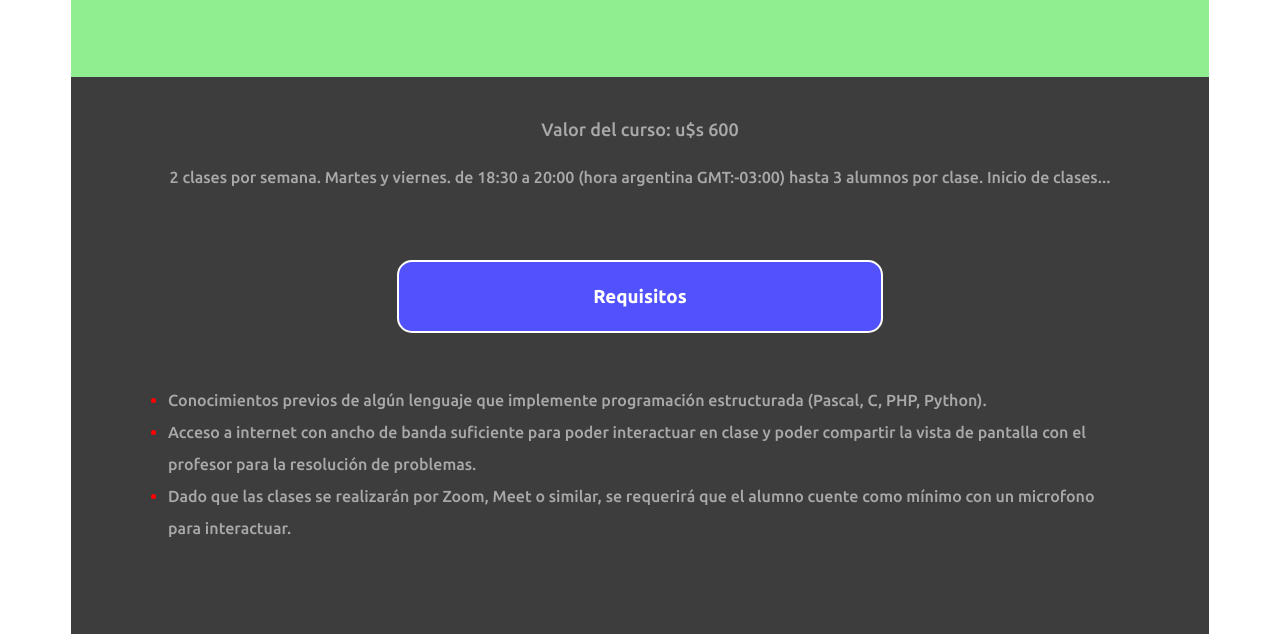
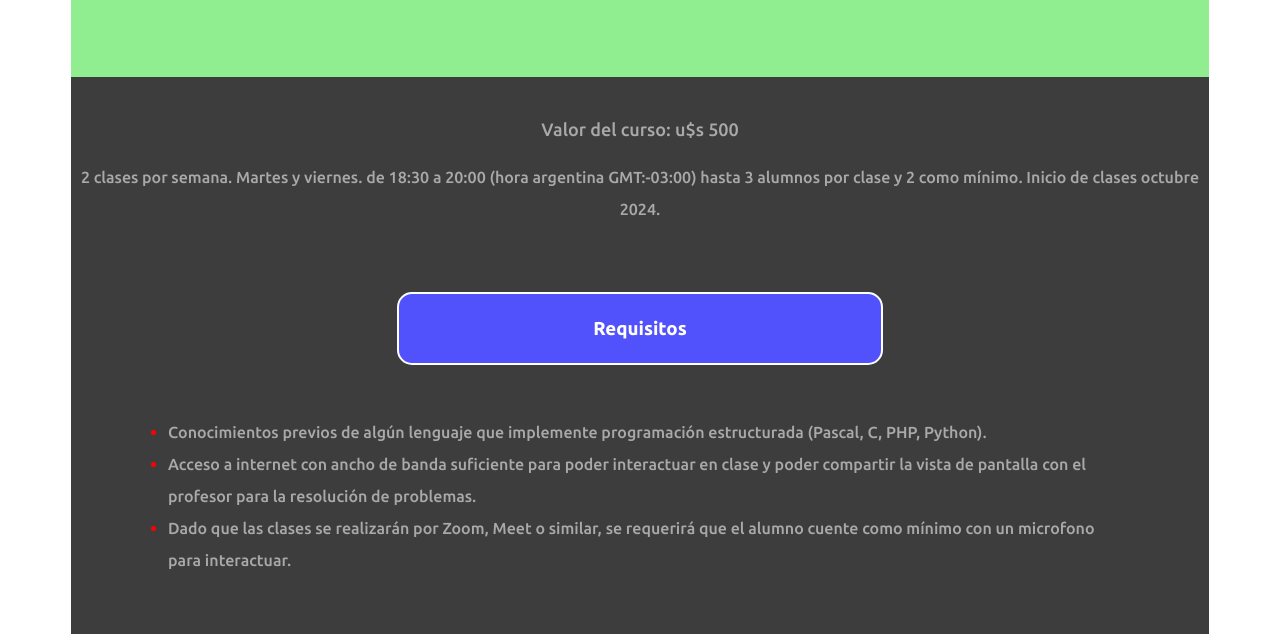
Before and after one commit to COBOL4ALL/COBOL4ALL, a plain HTML site: page index.html in a window 1280 px wide. Shown: the part 1395-2029 px from the top of the page. Drawn offline with Linux system fonts and the light colour scheme.

Commit message:
2024-08-19 001

```diff
--- a/index.html
+++ b/index.html
@@ -73,11 +73,11 @@
         </section>
         <section id="valor-curso">
             <div id="precio">
-                Valor del curso: u$s 600
+                Valor del curso: u$s 500
             </div>
             <div id="horario">
                 2 clases por semana. Martes y viernes. de 18:30 a 20:00 (hora argentina GMT:-03:00)
-                hasta 3 alumnos por clase. Inicio de clases...
+                hasta 3 alumnos por clase y 2 como mínimo. Inicio de clases octubre 2024.
             </div>
             <h3>Requisitos</h3>
             <div id="requisitos">
```
